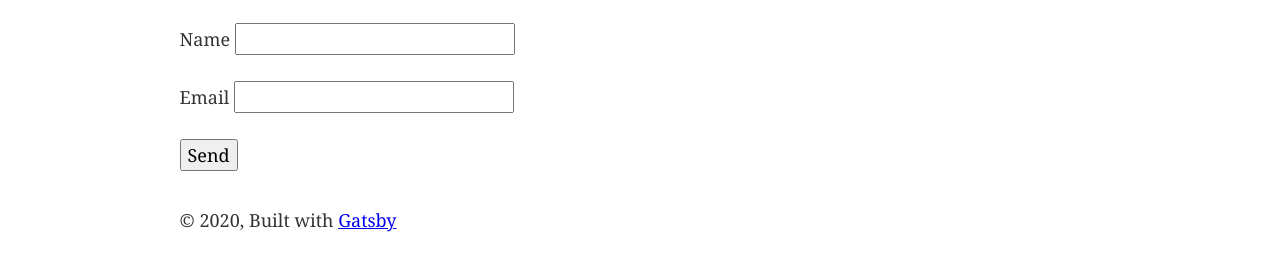
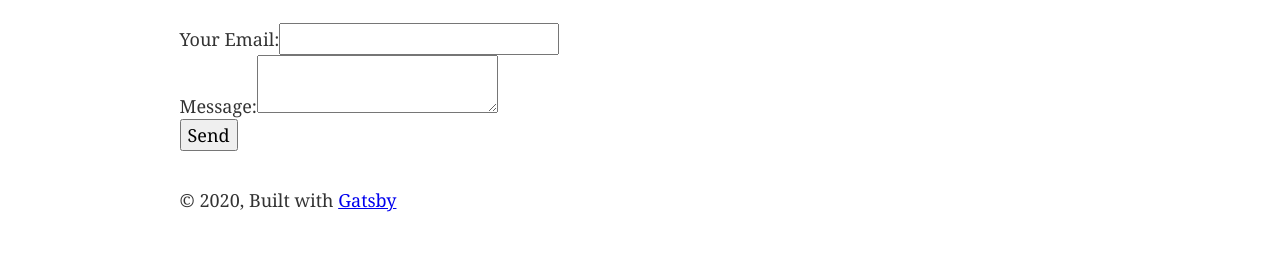
Before and after one commit to sean-m-higgins/webfolio_g_n, a Gatsby site: page / in a window 1280 px wide. Shown: the part 100-370 px from the top of the page. Built offline with nearby package versions, Linux system fonts and the light colour scheme; Gatsby itself is replaced by a stand-in of ours.

Commit message:
second try to netlify form

```diff
--- a/src/components/contact-form.js
+++ b/src/components/contact-form.js
@@ -1,17 +1,34 @@
 import React from "react"
 
 const ContactForm = () => {
-    return <form name="contact" netlify>
-        <p>
-            <label>Name <input type="text" name="name" /></label>
-        </p>
-        <p>
-            <label>Email <input type="email" name="email" /></label>
-        </p>
-        <p>
-            <button type="submit">Send</button>
-        </p>
+    return <form name="Contact Form" method="POST" data-netlify="true">
+      <input type="hidden" name="form-name" value="Contact Form" />
+      <div>
+        <label>Your Email:</label>
+        <input type="email" name="email" />
+      </div>
+      <div>
+        <label>Message:</label>
+        <textarea name="message" />
+      </div>
+      <button type="submit">Send</button>
     </form>
+    // <form name="contact" netlify netlify-honeypot="bot-field" hidden>
+    //   <input type="text" name="name" />
+    //   <input type="email" name="email" />
+    //   <textarea name="message"></textarea>
+    // </form>
+    // <form name="contact" netlify>
+    //     <p>
+    //         <label>Name <input type="text" name="name" /></label>
+    //     </p>
+    //     <p>
+    //         <label>Email <input type="email" name="email" /></label>
+    //     </p>
+    //     <p>
+    //         <button type="submit">Send</button>
+    //     </p>
+    // </form>
 }
 
 export default ContactForm
```
